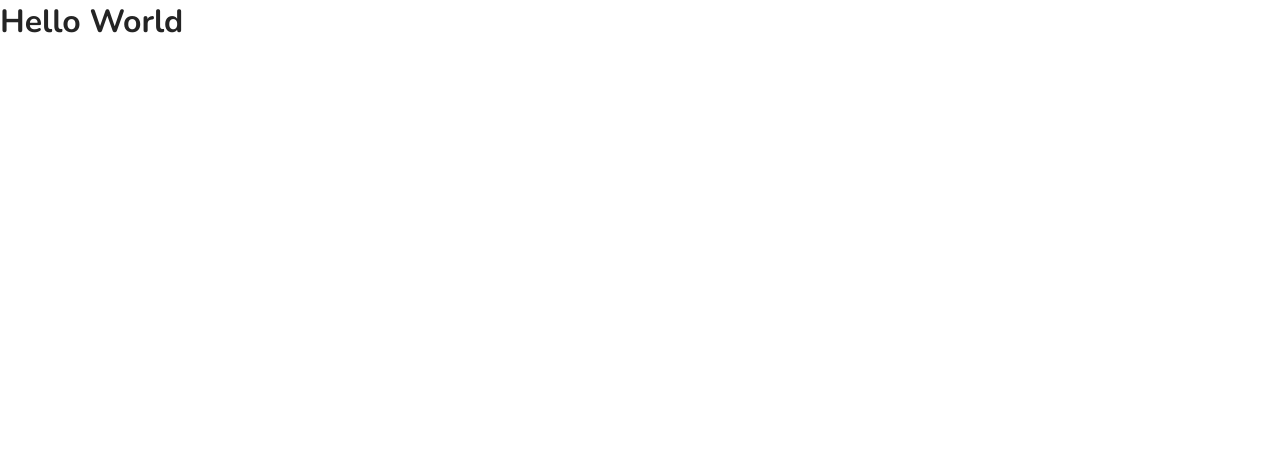
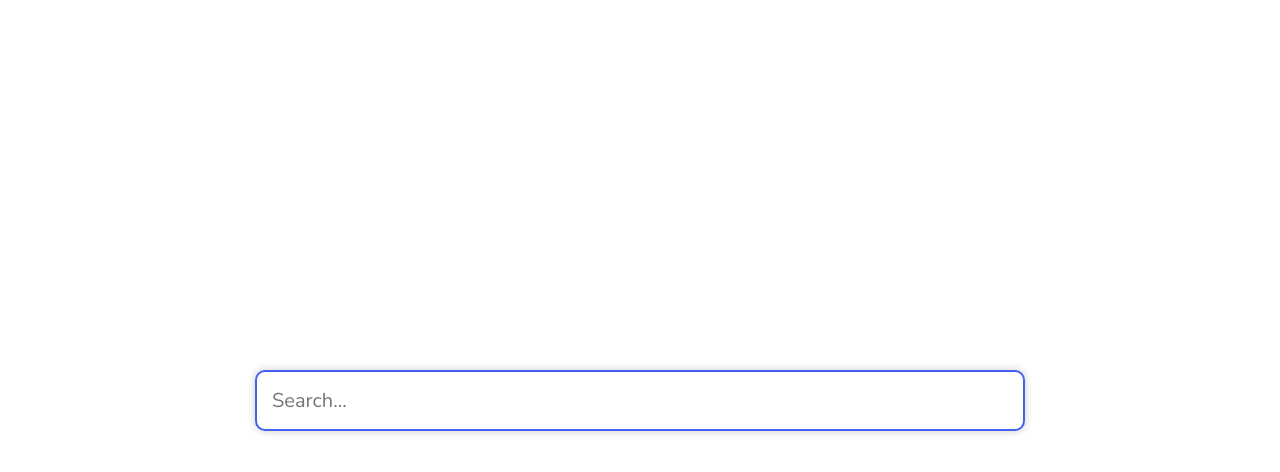
Before and after one commit to lucaspires-source/Next-Weather-App, a Next.js app: page / in a window 1280 px wide. Shown: the top 472 px of the page. Built offline with nearby package versions, Linux system fonts and the light colour scheme.

Commit message:
creating homepage

```diff
--- /dev/null
+++ b/components/SearchBox.js
@@ -0,0 +1,33 @@
+import React from 'react';
+import cities from '../lib/city.list.json';
+
+export default function SearchBox() {
+  const [query, setQuery] = React.useState('');
+  const [results, setResults] = React.useState([]);
+
+  const onChange = (e) => {
+    const { value } = e.target;
+    setQuery(value);
+
+    const matchingCities = [];
+    if (value.length > 3) {
+      // eslint-disable-next-line no-restricted-syntax
+      for (const city of cities) {
+        if (matchingCities.length >= 5) {
+          break;
+        }
+        const match = city.name.toLowerCase().startsWith(value.toLowerCase());
+        if (match) {
+          matchingCities.push(city);
+        }
+      }
+    }
+
+    return setResults(matchingCities);
+  };
+  return (
+    <div className="search">
+      <input type="text" placeholder="Search..." value={query} onChange={onChange} />
+    </div>
+  );
+}
--- a/pages/index.js
+++ b/pages/index.js
@@ -1,7 +1,18 @@
+import Head from 'next/head';
+import SearchBox from '../components/SearchBox';
+
 export default function Home() {
   return (
     <div>
-      <h1>Hello World</h1>
+      <Head>
+        <title>Weather App</title>
+      </Head>
+      <div className="home">
+        <div className="container">
+          <SearchBox />
+
+        </div>
+      </div>
     </div>
   );
 }
```
